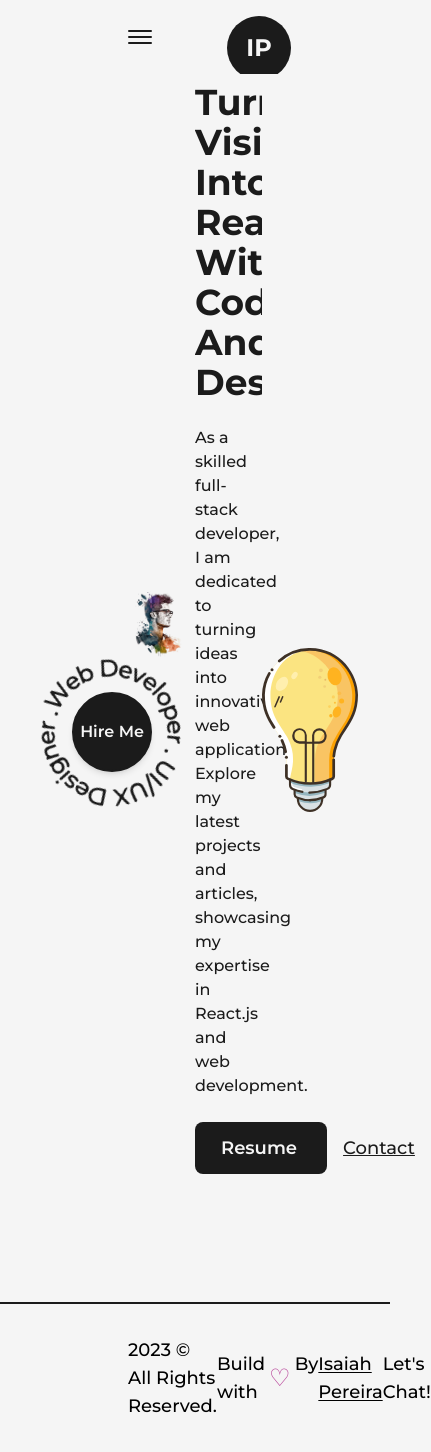
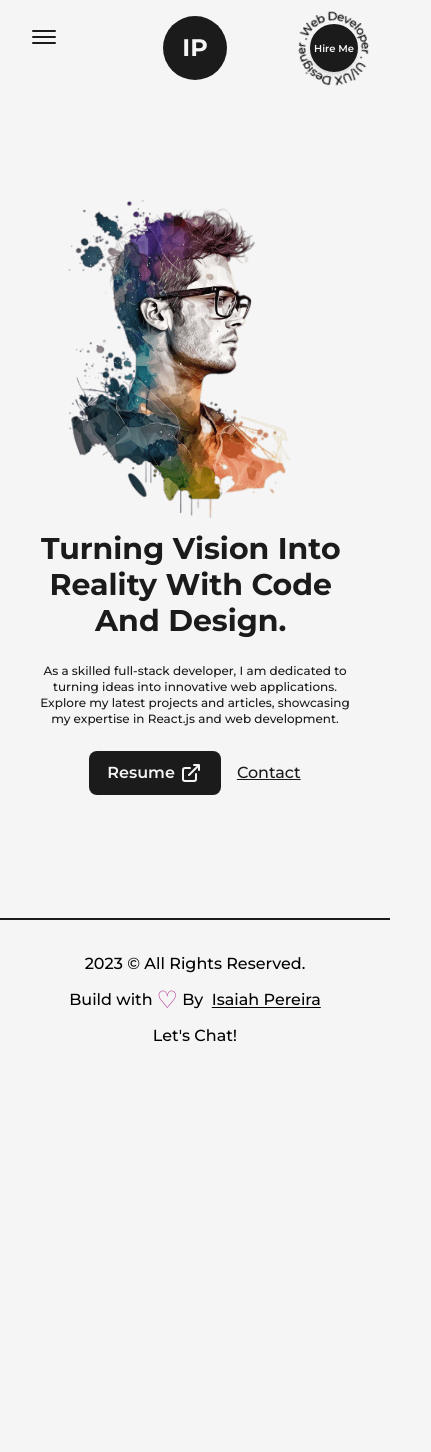
Before and after one commit to isaiahpere/flappy-porty, a Next.js app: page / in a window 390 px wide. Shown: the whole page, 431 px wide, since content can reach past the window. After the commit the page ends 1080 px from the top, so only its background shows below. Built offline with nearby package versions, Linux system fonts and the light colour scheme.

Commit message:
homepage responsive touch ups

```diff
--- a/src/app/components/AnimatedText.jsx
+++ b/src/app/components/AnimatedText.jsx
@@ -39,7 +39,7 @@
       }
     >
       <motion.h1
-        className={`${className} inline-block w-full text-dark font-bold capitalize dark:text-light`}
+        className={`${className} inline-block w-full text-dark font-bold capitalize dark:text-light sm:py-0 `}
         variants={quote}
         initial="initial"
         animate="animate"
--- a/src/app/components/Footer.jsx
+++ b/src/app/components/Footer.jsx
@@ -4,10 +4,10 @@
 
 const Footer = () => {
   return (
-    <footer className="w-full border-t-2 border-solid border-dark font-medium text-lg dark:text-light dark:border-light">
-      <Layout className="py-8 flex items-center justify-between ">
+    <footer className="w-full border-t-2 border-solid border-dark font-medium text-lg dark:text-light dark:border-light sm:text-base">
+      <Layout className="py-8 flex items-center justify-between lg:flex-col lg:py-6">
         <span>{new Date().getFullYear()} &copy; All Rights Reserved.</span>
-        <div className="flex items-center">
+        <div className="flex items-center lg:py-2">
           Build with{" "}
           <span className="text-primary text-2xl px-1 dark:text-primaryDark">
             &#9825;
--- a/src/app/components/HireMe.jsx
+++ b/src/app/components/HireMe.jsx
@@ -3,8 +3,8 @@
 
 const HireMe = () => {
   return (
-    <div className="fixed left-4 bottom-4 flex items-center justify-center overflow-hidden">
-      <div className="w-48 h-auto flex items-center justify-center relative">
+    <div className="fixed left-4 bottom-4 flex items-center justify-center overflow-hidden md:right-2 md:left-auto md:top-0 md:bottom-auto md:absolute md:z-50">
+      <div className="w-48 h-auto flex items-center justify-center relative md:w-24">
         <CircularText
           className={"fill-dark animate-spin-slow dark:fill-light"}
         />
@@ -14,7 +14,8 @@
           flex items-center justify-center absolute left-1/2 top-1/2
           -translate-x-1/2 -translate-y-1/2 bg-dark text-light shadow-md
           border-2 border-solid border-dark w-20 h-20 rounded-full font-semibold
-          hover:bg-light hover:text-dark dark:bg-light dark:text-dark hover:dark:bg-dark hover:dark:text-light hover:dark:border-light"
+          hover:bg-light hover:text-dark dark:bg-light dark:text-dark hover:dark:bg-dark hover:dark:text-light hover:dark:border-light
+          md:w-12 md:h-12 md:text-[10px]"
         >
           Hire Me
         </Link>
--- a/src/app/components/Layout.jsx
+++ b/src/app/components/Layout.jsx
@@ -1,7 +1,7 @@
 const Layout = ({ children, className = "" }) => {
   return (
     <div
-      className={`${className} w-full h-full inline-block z-0 bg-light p-32 dark:bg-dark`}
+      className={`${className} w-full h-full inline-block z-0 bg-light p-32 dark:bg-dark xl:p-24 lg:p-16 md:p-12 sm:p-8`}
     >
       {children}
     </div>
--- a/src/app/components/NavBar.jsx
+++ b/src/app/components/NavBar.jsx
@@ -76,7 +76,7 @@
   };
 
   return (
-    <header className="w-full px-32 py-8 font-medium flex items-center justify-between dark:text-light relative">
+    <header className="w-full px-32 py-8 font-medium flex items-center justify-between dark:text-light relative lg:px-16 md:px-12 sm:px-8">
       <button
         className="flex-col justify-center items-center hidden lg:flex"
         onClick={handleMobileMenu}
@@ -259,7 +259,7 @@
         </motion.div>
       )}
 
-      <div className="absolute left-[50%] top-2 translate-x-[50%]">
+      <div className="absolute right-[50%] top-2 translate-x-[50%] z-10">
         <Logo />
       </div>
     </header>
--- a/src/app/page.jsx
+++ b/src/app/page.jsx
@@ -11,13 +11,13 @@
 export default function Home() {
   return (
     <main className="flex items-center text-dark w-full min-h-screen dark:bg-dark dark:text-light">
-      <Layout className="pt-0">
-        <div className="flex items-center justify-between w-full">
-          <div className="w-1/2">
+      <Layout className="pt-0 md:pt-16 sm:pt-8">
+        <div className="flex items-center justify-between w-full lg:flex-col">
+          <div className="w-1/2 md:w-full">
             <Image
               src={profileImage}
               alt="profile"
-              className="w-full h-auto"
+              className="w-full h-auto lg:hidden md:inline-block md:w-full"
               priority={true}
               sizes="
                 (max-width: 768px) 100vw
@@ -26,17 +26,17 @@
               "
             />
           </div>
-          <div className="w-1/2 flex flex-col item-center self-center">
+          <div className="w-1/2 flex flex-col item-center self-center lg:w-full lg:text-center">
             <AnimatedText
               text="Turning Vision Into Reality With Code And Design."
-              className="text-4xl text-left"
+              className="text-4xl text-left xl:text-5xl lg:text-center lg:text-6xl md:text-5xl sm:text-3xl"
             />
-            <p className="my-4 text-base font-medium">
+            <p className="my-4 text-base font-medium md-text-sm sm:text-xs">
               As a skilled full-stack developer, I am dedicated to turning ideas
               into innovative web applications. Explore my latest projects and
               articles, showcasing my expertise in React.js and web development.
             </p>
-            <div className="flex items-center self-start mt-2">
+            <div className="flex items-center self-start mt-2 lg:self-center">
               <Link
                 href="/dummy.pdf"
                 target="_blank"
@@ -44,7 +44,8 @@
                 className="
                   flex items-center bg-dark text-light p-2.5 px-6 rounded-lg text-lg
                   font-semibold hover:bg-light
-                  hover:text-dark  border-2 border-solid border-transparent hover:border-dark dark:bg-light dark:text-dark hover:dark:bg-dark hover:dark:text-light hover:dark:border-light"
+                  hover:text-dark  border-2 border-solid border-transparent hover:border-dark dark:bg-light dark:text-dark hover:dark:bg-dark hover:dark:text-light hover:dark:border-light
+                  md:p-2 md:px-4 md:text-base"
               >
                 Resume
                 <LinkArrow className={`w-6 ml-1`} />
@@ -52,7 +53,7 @@
               <Link
                 href=""
                 target="_blank"
-                className="ml-4 text-lg font-medium capitalize text-dark underline dark:text-light"
+                className="ml-4 text-lg font-medium capitalize text-dark underline dark:text-light md:text-base"
               >
                 Contact
               </Link>
@@ -61,13 +62,13 @@
           </div>
         </div>
         <HireMe />
-        <div>
+        <div className="absolute right-8 bottom-8 inline-block w-24 md:hidden">
           <Image
             src={lightbulbImage}
             alt="Isaiah"
             width="100%"
             height="100%"
-            className="h-auto absolute right-8 bottom-8 inline-block w-24"
+            className="w-full h-auto"
           />
         </div>
       </Layout>
```
